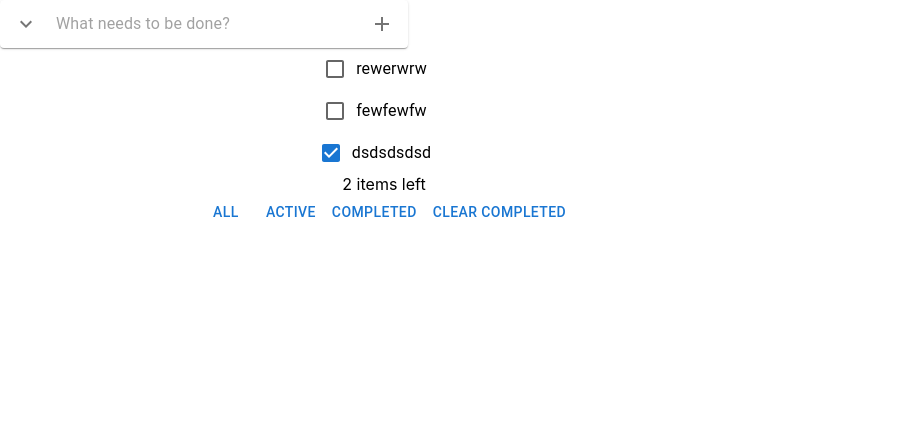
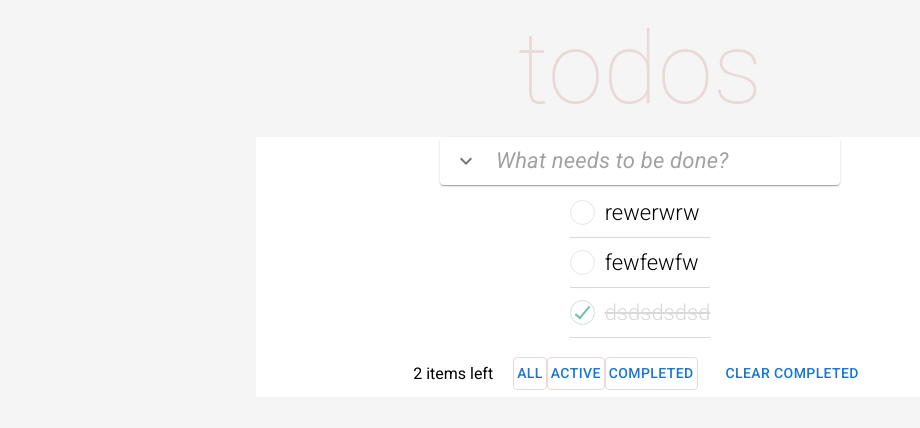
Before and after one commit to NikitaMashtakov/new, a React (Create React App) app: page / in a window 1280 px wide. Shown: the top 428 px of the page, without its empty margins (0-920 px from the left). Built offline with nearby package versions, Linux system fonts and the light colour scheme.

Commit message:
add filters, add checkbox styles, add fonts

```diff
--- a/src/App.css
+++ b/src/App.css
@@ -1,38 +1,24 @@
+@import url("https://fonts.googleapis.com/css2?family=Roboto:ital,wght@0,100;0,300;0,400;0,500;0,700;0,900;1,100;1,300;1,400;1,500;1,700;1,900&display=swap");
+
+* {
+  margin: 0;
+  padding: 0;
+  box-sizing: border-box;
+  font-family: "Roboto", sans-serif;
+  /* font-family: "Roboto, " "Lucida Sans", "Lucida Sans Regular", "Lucida Grande",
+    "Lucida Sans Unicode", Geneva, Verdana, sans-serif; */
+}
 .App {
-  text-align: center;
-}
-
-.App-logo {
-  height: 40vmin;
-  pointer-events: none;
-}
-
-@media (prefers-reduced-motion: no-preference) {
-  .App-logo {
-    animation: App-logo-spin infinite 20s linear;
-  }
-}
-
-.App-header {
-  background-color: #282c34;
-  min-height: 100vh;
   display: flex;
   flex-direction: column;
   align-items: center;
-  justify-content: center;
-  font-size: calc(10px + 2vmin);
-  color: white;
 }
-
-.App-link {
-  color: #61dafb;
+body {
+  background-color: #f5f5f5;
 }
-
-@keyframes App-logo-spin {
-  from {
-    transform: rotate(0deg);
-  }
-  to {
-    transform: rotate(360deg);
-  }
+.header {
+  color: #e9d9d8;
+  font-size: 100px;
+  font-weight: 100;
+  padding: 10px;
 }
--- a/src/App.tsx
+++ b/src/App.tsx
@@ -12,6 +12,7 @@ import TaskContainer from "./components/TaskContainer/TaskContainer";
 function App() {
   return (
     <div className="App">
+      <div className="header">todos</div>
       <TaskContainer />
     </div>
   );
--- a/src/components/TaskContainer/TaskContainer.tsx
+++ b/src/components/TaskContainer/TaskContainer.tsx
@@ -1,23 +1,32 @@
-import React, { useState } from "react";
+import { useState } from "react";
 import { ToDoList } from "../ToDoList/ToDoList";
 import TaskFilter from "../TaskFilter/TaskFilter";
-import { Input } from "@mui/material";
 import TaskInput from "../TaskInput/TaskInput";
+import { FilterType } from "../../types/types";
+import "./index.css";
 const initTasks = [
   { id: "1", text: "rewerwrw", isCompleted: false },
   { id: "2", text: "fewfewfw", isCompleted: false },
   { id: "3", text: "dsdsdsdsd", isCompleted: true },
 ];
-type FilterType = "all" | "completed" | "active";
+
 const TaskContainer = () => {
   const [allTasks, setAllTasks] = useState(initTasks);
   const [tasksFilter, setTasksFilter] = useState<FilterType>("all");
 
   return (
-    <div style={{ width: "60%" }}>
+    <div className="container" style={{ backgroundColor: "white" }}>
       <TaskInput allTasks={allTasks} setAllTasks={setAllTasks} />
-      <ToDoList allTasks={allTasks} setAllTasks={setAllTasks} />
-      <TaskFilter allTasks={allTasks} setAllTasks={setAllTasks} />
+      <ToDoList
+        allTasks={allTasks}
+        setAllTasks={setAllTasks}
+        tasksFilter={tasksFilter}
+      />
+      <TaskFilter
+        allTasks={allTasks}
+        setAllTasks={setAllTasks}
+        setTaskFilter={setTasksFilter}
+      />
     </div>
   );
 };
--- /dev/null
+++ b/src/components/TaskContainer/index.css
@@ -0,0 +1,6 @@
+.container {
+  width: 60%;
+  display: flex;
+  flex-direction: column;
+  align-items: center;
+}
--- a/src/components/TaskFilter/TaskFilter.tsx
+++ b/src/components/TaskFilter/TaskFilter.tsx
@@ -1,24 +1,76 @@
 import { Button } from "@mui/material";
 import React, { Dispatch, SetStateAction } from "react";
-import { Task } from "../../types/types";
-
+import { FilterType, Task } from "../../types/types";
+import "./index.css";
 type Props = {
   allTasks: Array<Task>;
-  setAllTasks: Dispatch<
-    SetStateAction<{ id: string; text: string; isCompleted: boolean }[]>
-  >;
+  setAllTasks: Dispatch<SetStateAction<Task[]>>;
+  setTaskFilter: Dispatch<SetStateAction<FilterType>>;
 };
 
-const TaskFilter: React.FC<Props> = ({ allTasks, setAllTasks }) => {
+const TaskFilter: React.FC<Props> = ({
+  allTasks,
+  setAllTasks,
+  setTaskFilter,
+}) => {
+  function handleClearButtonClick() {
+    const updatedTaskList = allTasks.filter(
+      (task) => task.isCompleted === false
+    );
+    setAllTasks(updatedTaskList);
+  }
+  const itemsLeftCount = allTasks.filter(
+    (task) => task.isCompleted === false
+  ).length;
   return (
-    <div>
-      <div className="tasks-count">
-        <span>2 items left</span>
+    <div className="buttons-container">
+      <div className="items-left">
+        <span>{itemsLeftCount} items left</span>
       </div>
-      <Button>All</Button>
-      <Button>Active</Button>
-      <Button>Completed</Button>
-      <Button>Clear completed</Button>
+      <div className="filter-buttons-group">
+        <Button
+          sx={{
+            border: "1px solid #e9d9d8",
+            padding: "3px 3px",
+            width: "max-content",
+            minWidth: "",
+          }}
+          onClick={() => {
+            setTaskFilter("all");
+          }}
+        >
+          All
+        </Button>
+        <Button
+          sx={{
+            border: "1px solid #e9d9d8",
+            padding: "3px 3px",
+            width: "max-content",
+            minWidth: "",
+          }}
+          onClick={() => {
+            setTaskFilter("active");
+          }}
+        >
+          Active
+        </Button>
+        <Button
+          sx={{
+            border: "1px solid #e9d9d8",
+            padding: "3px 3px",
+            width: "max-content",
+            minWidth: "",
+          }}
+          onClick={() => {
+            setTaskFilter("completed");
+          }}
+        >
+          Completed
+        </Button>
+      </div>
+      <div className="clear-button">
+        <Button onClick={handleClearButtonClick}>Clear completed</Button>
+      </div>
     </div>
   );
 };
--- /dev/null
+++ b/src/components/TaskFilter/index.css
@@ -0,0 +1,16 @@
+.buttons-container {
+  /* border: 1px solid red; */
+  display: flex;
+  justify-content: center;
+  gap: 20px;
+  align-items: center;
+  padding: 5px 30px;
+}
+.items-left {
+  display: flex;
+
+  justify-content: right;
+}
+.clear-button {
+  justify-content: left;
+}
--- a/src/components/TaskInput/TaskInput.tsx
+++ b/src/components/TaskInput/TaskInput.tsx
@@ -1,11 +1,4 @@
-import {
-  Button,
-  IconButton,
-  Input,
-  InputBase,
-  Paper,
-  TextField,
-} from "@mui/material";
+import { IconButton, InputBase, Paper } from "@mui/material";
 import React, { Dispatch, SetStateAction, useState } from "react";
 import { Task } from "../../types/types";
 import KeyboardArrowDownIcon from "@mui/icons-material/KeyboardArrowDown";
@@ -19,6 +12,7 @@ type Props = {
 const TaskInput: React.FC<Props> = ({ allTasks, setAllTasks }) => {
   const [text, setText] = useState<string>("");
   function addTask(text: string) {
+    if (text) {
       const newTask = {
         id: String(Date.now()),
         text: text,
@@ -26,7 +20,7 @@ const TaskInput: React.FC<Props> = ({ allTasks, setAllTasks }) => {
       };
       setAllTasks((tasks) => [...tasks, newTask]);
       setText("");
-    console.log("allTasks", allTasks);
+    }
   }
   return (
     <div style={{ display: "flex" }}>
@@ -37,6 +31,7 @@ const TaskInput: React.FC<Props> = ({ allTasks, setAllTasks }) => {
           display: "flex",
           alignItems: "center",
           width: 400,
+          marginBottom: "15px",
         }}
       >
         <IconButton sx={{ p: "10px" }} aria-label="menu">
@@ -44,7 +39,7 @@ const TaskInput: React.FC<Props> = ({ allTasks, setAllTasks }) => {
         </IconButton>
         <InputBase
           multiline={true}
-          sx={{ ml: 1, flex: 1 }}
+          sx={{ ml: 1, flex: 1, fontSize: "22px", fontStyle: "italic" }}
           placeholder="What needs to be done?"
           value={text}
           onChange={(e) => {
@@ -58,7 +53,7 @@ const TaskInput: React.FC<Props> = ({ allTasks, setAllTasks }) => {
         />
         <IconButton
           type="button"
-          sx={{ p: "10px" }}
+          sx={{ p: "10px", opacity: text ? "100%" : "0%" }}
           aria-label="search"
           id="add-button"
           onClick={() => addTask(text)}
--- a/src/components/ToDoList/ToDoItem/ToDoItem.tsx
+++ b/src/components/ToDoList/ToDoItem/ToDoItem.tsx
@@ -2,6 +2,7 @@ import FormControlLabel from "@mui/material/FormControlLabel";
 import Checkbox from "@mui/material/Checkbox";
 import { Dispatch, SetStateAction, useState } from "react";
 import { Task } from "../../../types/types";
+import "./index.css";
 type Props = {
   task: Task;
   allTasks: Array<Task>;
@@ -12,7 +13,7 @@ type Props = {
 export const ToDoItem: React.FC<Props> = ({ task, allTasks, setAllTasks }) => {
   const { id, text, isCompleted } = task;
   const [isChecked, setChecked] = useState(isCompleted);
-  const labelStyle = isChecked ? "" : `textDecorationLine: "line-through"`;
+  //const labelStyle = { textDecorationLine: isChecked ? "line-through" : "" };
   const handleCheck = (id: string) => {
     // setChecked(!isChecked);
     // console.log(isChecked);
@@ -34,8 +35,32 @@ export const ToDoItem: React.FC<Props> = ({ task, allTasks, setAllTasks }) => {
   // console.log("isCompleted", isCompleted);
 
   return (
-    <div id={id}>
-      <FormControlLabel
+    <div className="task-container" id={id}>
+      <label
+        style={{
+          textDecorationLine: isChecked ? "line-through" : "",
+          color: isChecked ? "#d9d9d9" : "",
+        }}
+      >
+        {text}
+        <input
+          type="checkbox"
+          id={id}
+          checked={isChecked}
+          onChange={() => {
+            handleCheck(id);
+          }}
+        />
+        <span className="checkmark"></span>
+      </label>
+    </div>
+  );
+};
+
+export default ToDoItem;
+
+{
+  /* <FormControlLabel
         control={
           <Checkbox
             id={id}
@@ -46,10 +71,6 @@ export const ToDoItem: React.FC<Props> = ({ task, allTasks, setAllTasks }) => {
           />
         }
         label={text}
-        style={{ labelStyle }}
-      />
-    </div>
-  );
-};
-
-export default ToDoItem;
+        style={{ textDecorationLine: isChecked ? "line-through" : "" }}
+      /> */
+}
--- /dev/null
+++ b/src/components/ToDoList/ToDoItem/index.css
@@ -0,0 +1,73 @@
+.task-container {
+  display: block;
+  position: relative;
+  padding-left: 35px;
+  padding-bottom: 12px;
+  margin-bottom: 12px;
+  cursor: pointer;
+  font-size: 22px;
+  font-weight: 300;
+  -webkit-user-select: none;
+  -moz-user-select: none;
+  -ms-user-select: none;
+  user-select: none;
+  border-bottom: 1px solid #d9d9d9;
+}
+
+/* Hide the browser's default checkbox */
+.task-container input {
+  position: absolute;
+  opacity: 0;
+  cursor: pointer;
+  height: 0;
+  width: 0;
+}
+
+.task-container label {
+  cursor: pointer;
+}
+
+/* Create a custom checkbox */
+.checkmark {
+  position: absolute;
+  top: 0;
+  left: 0;
+  height: 25px;
+  width: 25px;
+  border: 1px solid #e6e6e6;
+  border-radius: 50%;
+  background-color: #fff;
+}
+
+/* On mouse-over, add a grey background color */
+.task-container:hover input ~ .checkmark {
+  background-color: e6e6e6;
+}
+
+/* When the checkbox is checked, add a blue background */
+.task-container input:checked ~ .checkmark {
+  border: 1px solid #cee0dd;
+}
+
+/* Create the checkmark/indicator (hidden when not checked) */
+.checkmark:after {
+  content: "";
+  position: absolute;
+  display: none;
+}
+
+/* Show the checkmark when checked */
+.task-container input:checked ~ .checkmark:after {
+  display: block;
+}
+
+/* Style the checkmark/indicator */
+.task-container .checkmark:after {
+  left: 8px;
+  top: 2px;
+  width: 5px;
+  height: 14px;
+  border: 1px solid #77c0ae;
+  border-width: 0 2px 2px 0;
+  transform: rotate(40deg);
+}
--- a/src/components/ToDoList/ToDoList.tsx
+++ b/src/components/ToDoList/ToDoList.tsx
@@ -1,16 +1,32 @@
-import { FormControlLabel } from "@mui/material";
 import FormGroup from "@mui/material/FormGroup";
 import ToDoItem from "./ToDoItem/ToDoItem";
-import { Task } from "../../types/types";
+import { FilterType, Task } from "../../types/types";
 import { Dispatch, SetStateAction } from "react";
 
 type Props = {
   allTasks: Array<Task>;
   setAllTasks: Dispatch<SetStateAction<Task[]>>;
+  tasksFilter: FilterType;
 };
 
-export const ToDoList: React.FC<Props> = ({ allTasks, setAllTasks }) => {
-  const taskList = allTasks.map((task) => (
+export const ToDoList: React.FC<Props> = ({
+  allTasks,
+  setAllTasks,
+  tasksFilter,
+}) => {
+  let taskList;
+  switch (tasksFilter) {
+    case "all":
+      taskList = allTasks.slice();
+      break;
+    case "completed":
+      taskList = allTasks.filter((task) => task.isCompleted === true);
+      break;
+    case "active":
+      taskList = allTasks.filter((task) => task.isCompleted === false);
+      break;
+  }
+  const taskListToShow = taskList?.map((task) => (
     <ToDoItem
       key={task.id}
       task={task}
@@ -18,5 +34,5 @@ export const ToDoList: React.FC<Props> = ({ allTasks, setAllTasks }) => {
       setAllTasks={setAllTasks}
     />
   ));
-  return <FormGroup>{taskList}</FormGroup>;
+  return <FormGroup>{taskListToShow}</FormGroup>;
 };
--- a/src/types/types.tsx
+++ b/src/types/types.tsx
@@ -3,3 +3,5 @@ export type Task = {
   text: string;
   isCompleted: boolean;
 };
+
+export type FilterType = "all" | "completed" | "active";
```
Lines whose indentation alone changed are shown as unchanged.
